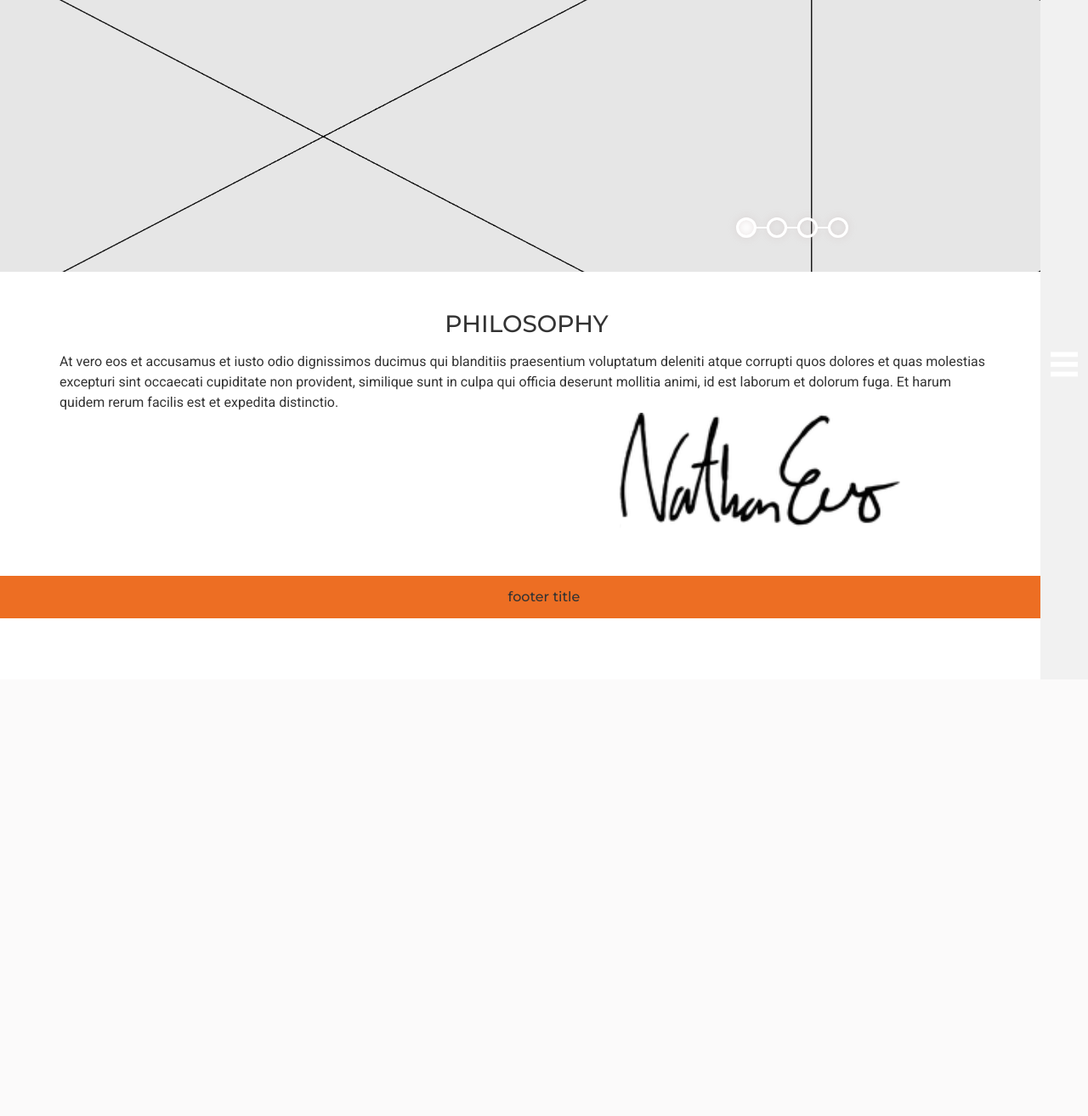
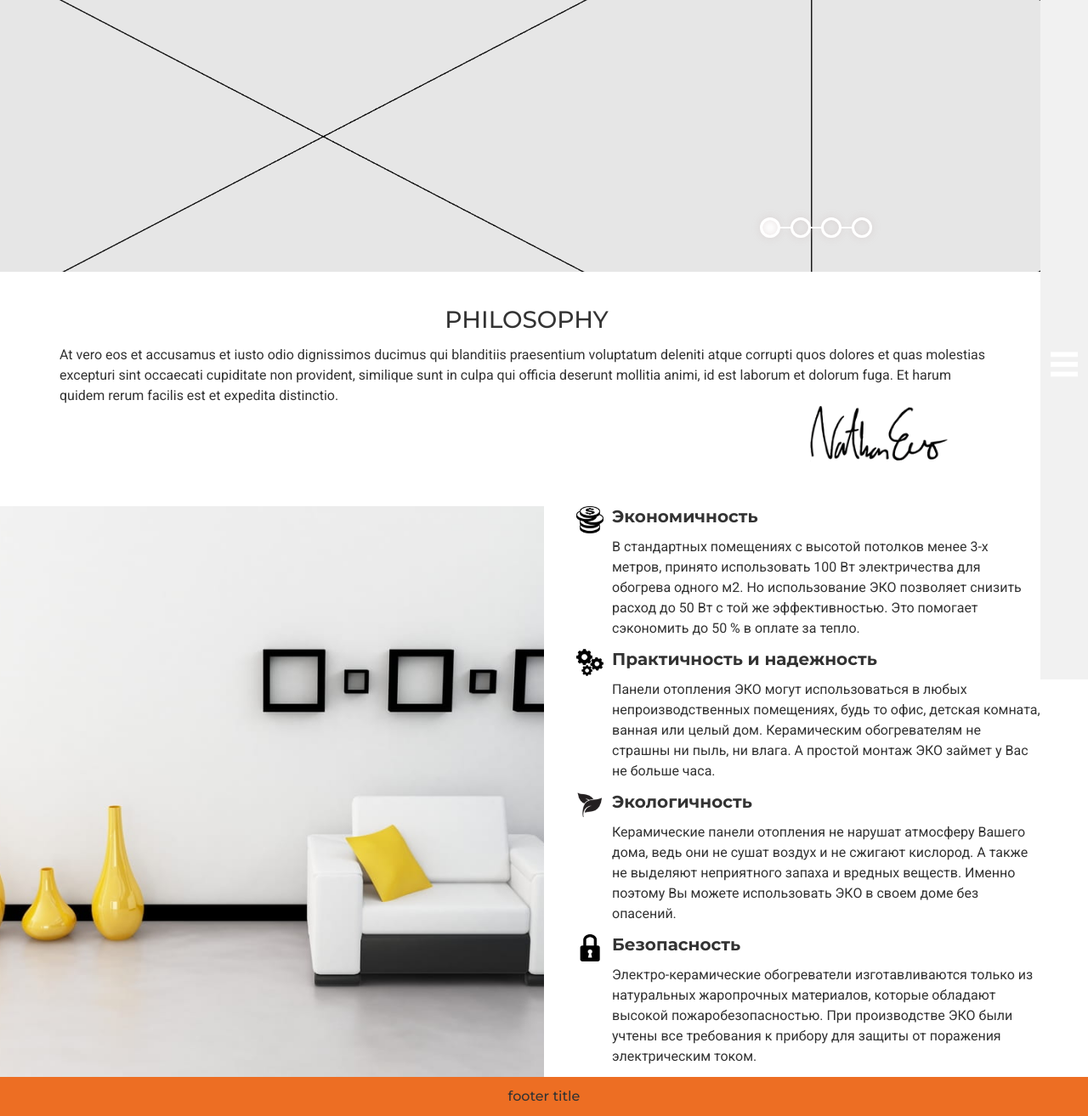
Before and after one commit to lisaYepifanova/infraredProfi, a PHP site: page / in a window 1280 px wide. Shown: the whole page at 85% size. Before the commit the page ends 728 px from the top, so only its background shows below. Run offline with PHP 8.4, Linux system fonts and the light colour scheme; some libraries are stand-ins or nearby versions.

Commit message:
properties block, swipe for slider

```diff
--- a/index.html
+++ b/index.html
@@ -13,6 +13,7 @@
   <link rel="stylesheet" href="css/normalize.css">
   <link rel="stylesheet" href="css/style.css">
   <script src="js/vendor/modernizr-2.8.3.min.js"></script>
+  <script type="text/javascript" src="https://cdnjs.cloudflare.com/ajax/libs/hammer.js/2.0.8/hammer.js"></script>
 </head>
 <body>
 <!--[if lt IE 8]>
@@ -86,19 +87,14 @@
     <div id="homepageCarousel" class="carousel slide homepage-carousel" data-interval="3000" data-ride="carousel">
       <!-- Carousel indicators -->
       <ol class="carousel-indicators">
-        <li data-target="#homepageCarousel" data-slide-to="0" class="carousel-round active"></li>
-        <li data-target="#homepageCarousel" data-slide-to="1" class="carousel-round"></li>
+        <li data-target="#homepageCarousel" data-slide-to="1" class="carousel-round active"></li>
         <li data-target="#homepageCarousel" data-slide-to="2" class="carousel-round"></li>
         <li data-target="#homepageCarousel" data-slide-to="3" class="carousel-round"></li>
+        <li data-target="#homepageCarousel" data-slide-to="4" class="carousel-round"></li>
       </ol>
       <!-- Carousel items -->
       <div class="carousel-inner">
         <div class="item active">
-          <div class="carousel-image carousel-image-slide0">
-          </div>
-        </div>
-
-        <div class="item">
           <div class="carousel-image carousel-image-slide1">
           </div>
         </div>
@@ -113,9 +109,15 @@
           </div>
         </div>
 
+        <div class="item">
+          <div class="carousel-image carousel-image-slide4">
+          </div>
+        </div>
+
       </div>
     </div>
   </div>
+
   <div class="homepage-description container box-vpadding">
     <h3 class="homepage-description-title text-center">PHILOSOPHY</h3>
     <span class="homepage-description-text">At vero eos et accusamus et iusto odio dignissimos ducimus qui blanditiis
@@ -127,26 +129,77 @@
       <img src="img/sign.png">
     </div>
   </div>
-  <div class="service-properties">
 
+  <div class="homepage-properties">
+    <div class="homepage-properties-row">
+      <div class="properties-side left-side"></div>
+      <div class="properties-side right-side">
+        <div class="property-item property-item1">
+          <h4 class="property-item-title">Экономичность</h4>
+          <p class="property-item-description">
+            В стандартных помещениях с высотой потолков менее
+            3-х метров, принято использовать 100 Вт
+            электричества для обогрева одного м2. Но использование
+            ЭКО позволяет снизить расход до 50 Вт с той же
+            эффективностью. Это помогает сэкономить до 50 % в
+            оплате за тепло.
+
+          </p>
+        </div>
+        <div class="property-item property-item2">
+          <h4 class="property-item-title">Практичность и надежность</h4>
+          <p class="property-item-description">
+            Панели отопления ЭКО могут использоваться в любых
+            непроизводственных помещениях, будь то офис, детская
+            комната, ванная или целый дом. Керамическим обогревателям
+            не страшны ни пыль, ни влага. А простой монтаж ЭКО займет
+            у Вас не больше часа.
+
+          </p>
+        </div>
+        <div class="property-item property-item3">
+          <h4 class="property-item-title">Экологичность</h4>
+          <p class="property-item-description">
+            Керамические панели отопления не нарушат атмосферу
+            Вашего дома, ведь они не сушат воздух и не сжигают
+            кислород. А также не выделяют неприятного запаха и
+            вредных веществ. Именно поэтому Вы можете использовать
+            ЭКО в своем доме без опасений.
+          </p>
+        </div>
+        <div class="property-item property-item4">
+          <h4 class="property-item-title">Безопасность</h4>
+          <p class="property-item-description">
+            Электро-керамические обогреватели изготавливаются
+            только из натуральных жаропрочных материалов, которые
+            обладают высокой пожаробезопасностью. При производстве
+            ЭКО были учтены все требования к прибору для защиты от
+            поражения электрическим током.
+          </p>
+        </div>
+      </div>
+    </div>
   </div>
+
   <div class="product-categories-wrapper">
     <div classes="product-categories container">
     </div>
   </div>
-  <div class="contacts container">
+
+  <div id="contactsBlock" class="contacts container">
   </div>
+
+
 </main>
 
-<footer class="footer text-center">
+<footer id="footer" class="footer text-center">
   <h5>footer title</h5>
 </footer>
 
-
 <script src="https://code.jquery.com/jquery-1.12.0.min.js"></script>
 <script>window.jQuery || document.write('<script src="js/vendor/jquery-1.12.0.min.js"><\/script>')</script>
+<script src="js/vendor.js"></script>
 <script src="js/build.js"></script>
-<script src="js/vendor.js"></script>
 
 <!-- Google Analytics: change UA-XXXXX-X to be your site's ID. -->
 <script>
--- a/js/build.js
+++ b/js/build.js
@@ -22,3 +22,12 @@
 }());
 
 // Place any jQuery/helper plugins in here.
+;var hammer = new Hammer(document.querySelector('.carousel'));
+var $carousel = $(".carousel").carousel({"interval": 0});
+hammer.get("swipe");
+hammer.on("swipeleft", function () {
+    $carousel.carousel("next");
+});
+hammer.on("swiperight", function () {
+    $carousel.carousel("prev");
+});
--- a/js/build.min.js
+++ b/js/build.min.js
@@ -1 +1 @@
-!function(){for(var e,n=["assert","clear","count","debug","dir","dirxml","error","exception","group","groupCollapsed","groupEnd","info","log","markTimeline","profile","profileEnd","table","time","timeEnd","timeline","timelineEnd","timeStamp","trace","warn"],o=n.length,i=window.console=window.console||{};o--;)i[e=n[o]]||(i[e]=function(){})}();
+!function(){for(var e,r=["assert","clear","count","debug","dir","dirxml","error","exception","group","groupCollapsed","groupEnd","info","log","markTimeline","profile","profileEnd","table","time","timeEnd","timeline","timelineEnd","timeStamp","trace","warn"],o=r.length,n=window.console=window.console||{};o--;)n[e=r[o]]||(n[e]=function(){})}();var hammer=new Hammer(document.querySelector(".carousel")),$carousel=$(".carousel").carousel({interval:0});hammer.get("swipe"),hammer.on("swipeleft",function(){$carousel.carousel("next")}),hammer.on("swiperight",function(){$carousel.carousel("prev")});
--- a/sass/components/_right-panel.scss
+++ b/sass/components/_right-panel.scss
@@ -3,7 +3,7 @@
   bottom: 0;
   top: 0;
   right: 0;
-  width: $right-panel-width;
+  width: $nav-panel-width;
   z-index: 1;
 }
 
--- a/sass/theme/_theme.scss
+++ b/sass/theme/_theme.scss
@@ -3,3 +3,4 @@ Blocks
  */
 @import "block/homepage-description";
 @import "block/homepage-carousel";
+@import "block/homepage-properties";
--- a/sass/theme/block/_homepage-carousel.scss
+++ b/sass/theme/block/_homepage-carousel.scss
@@ -4,7 +4,7 @@
 }
 
 @for $i from 1 through $num-of-slides  {
-  .carousel-image-slide#{$i - 1} {
+  .carousel-image-slide#{$i} {
     background-image: nth($slide, $i);
   }
 }
@@ -20,11 +20,12 @@
   right: 0;
   left: 30%;
   width: 70%;
-  padding-right: $right-panel-width;
+  padding-right: $nav-panel-width;
 
   @media all and (min-width: 480px){
     left: 50%;
     width: 50%;
+    padding-right: 0;
   }
 }
 
--- a/sass/theme/block/_homepage-description.scss
+++ b/sass/theme/block/_homepage-description.scss
@@ -1,5 +1,5 @@
 .homepage-description {
-  padding-right: $right-panel-width;
+  padding-right: $nav-panel-width;
 }
 
 .homepage-description-text {
@@ -8,6 +8,7 @@
 
 .sign-wrapper {
   float: right;
+  max-width: 270px;
   width: 50%;
 
   img {
--- /dev/null
+++ b/sass/theme/block/_homepage-properties.scss
@@ -0,0 +1,83 @@
+.homepage-properties {
+  width: 100%;
+  padding: 0;
+
+  .homepage-properties-row {
+    display: table;
+    width: 100%;
+  }
+
+  .left-side {
+    background: $poperties-image no-repeat center center;
+    background-size: cover;
+    display: table-cell;
+    float: none;
+    width: 50%;
+
+    @media (max-width: $screen-sm-min) {
+      height: $homepage-properties-image-height;
+    }
+  }
+
+  .right-side {
+    width: 50%;
+    padding-right: $nav-panel-width;
+    padding-left: $homepage-properties-padding-mob;
+
+    @media (min-width: $screen-sm-min) {
+      width: $container-sm/2;
+      padding-left: $homepage-properties-padding-desc;
+    }
+
+    @media (min-width: $screen-md-min) {
+      width: $container-md/2;
+    }
+    @media (min-width: $screen-lg-min) {
+      width: $container-lg/2;
+      padding-right: 0;
+    }
+
+  }
+  .right-side,
+  .left-side {
+    @media (max-width: $screen-sm-min - 1) {
+      width: 100%;
+      display: block;
+    }
+  }
+
+  .property-item-description {
+    font-size: $homepage-properties-description-font;
+  }
+
+  .property-item {
+    @media (max-width: $screen-sm-min) {
+      margin-top: $homepage-properties-item-top-margin;
+    }
+  }
+
+  .property-item-title {
+    font-weight: bold;
+    position: relative;
+  }
+
+
+  .property-item1 {
+    .property-item-title {
+      margin-top: 0;
+    }
+  }
+
+  @for $i from 1 through 4  {
+  .property-item#{$i} .property-item-title:before {
+    background-image: nth($properties-icons, $i);
+    content: "";
+    width: 32px;
+    height: 32px;
+    display: inline-block;
+    position: absolute;
+    left: -32px * 1.325;
+    background-size: cover;
+  }
+}
+}
--- a/sass/variables/_images.scss
+++ b/sass/variables/_images.scss
@@ -3,6 +3,10 @@ Icons
  */
 $menu-icon: url("../img/icons/menu.png");
 
+$properties-icons:  url("../img/icons/properties/coins.png"),
+                    url("../img/icons/properties/gears.png"),
+                    url("../img/icons/properties/leaves.png"),
+                    url("../img/icons/properties/lock.png");
 /**
 Carousel images
  */
@@ -10,3 +14,8 @@ $slide: url("../img/slider/slider0.png"),
         url("../img/slider/slider1.png"),
         url("../img/slider/slider2.png"),
         url("../img/slider/slider3.jpg");
+
+/**
+Properties
+ */
+$poperties-image: url("../img/properties-image.jpg");
--- a/sass/variables/_variables.scss
+++ b/sass/variables/_variables.scss
@@ -50,6 +50,7 @@ Text blocks
 @import "text-blocks/jumbotron";
 @import "text-blocks/panels";
 @import "text-blocks/label";
+@import "text-blocks/homepage-properties-block";
 
 /**
 Form and nav elements
--- a/sass/variables/forms-navs/_navigation.scss
+++ b/sass/variables/forms-navs/_navigation.scss
@@ -1,4 +1,4 @@
-$right-panel-width: 3.5rem;
+$nav-panel-width: 3.5rem;
 
 $menu-button-width: 2rem;
 $menu-button-height: 1.8rem;
--- /dev/null
+++ b/sass/variables/text-blocks/_homepage-properties-block.scss
@@ -0,0 +1,5 @@
+$homepage-properties-image-height: 300px;
+$homepage-properties-padding-mob: 3.4rem;
+$homepage-properties-padding-desc: 5rem;
+$homepage-properties-description-font: 16px;
+$homepage-properties-item-top-margin: 1rem;
--- a/sass/variables/text/_typography.scss
+++ b/sass/variables/text/_typography.scss
@@ -33,4 +33,4 @@ $line-height-base:        1.5;
 //** By default, this inherits from the `<body>`.
 $headings-font-family:    'Montserrat', sans-serif;
 $headings-font-weight:    500;
-$headings-line-height:    1.5;
+$headings-line-height:    1.2;
```
Also changed, not shown: js/scripts/slider-swipe.js (added, +9 -0 lines), css/style.css, img/properties-image.jpg (added).
